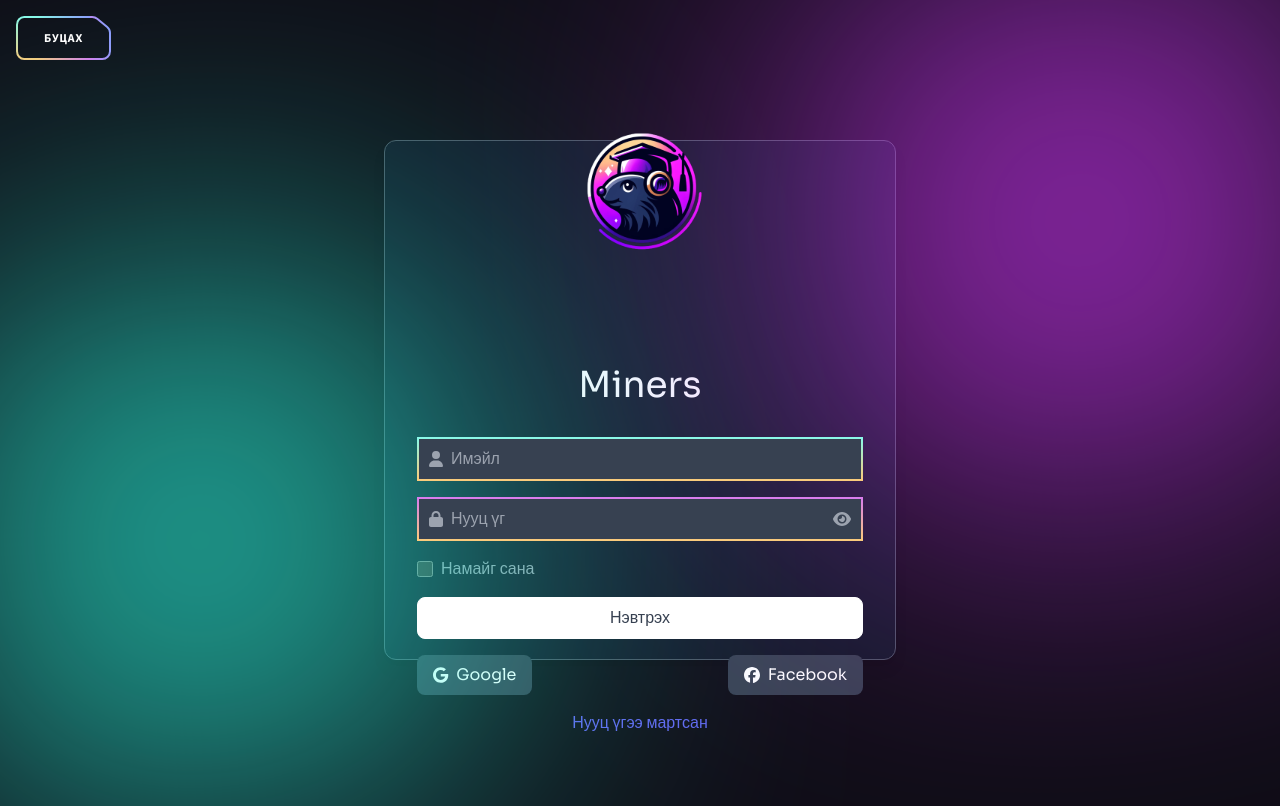
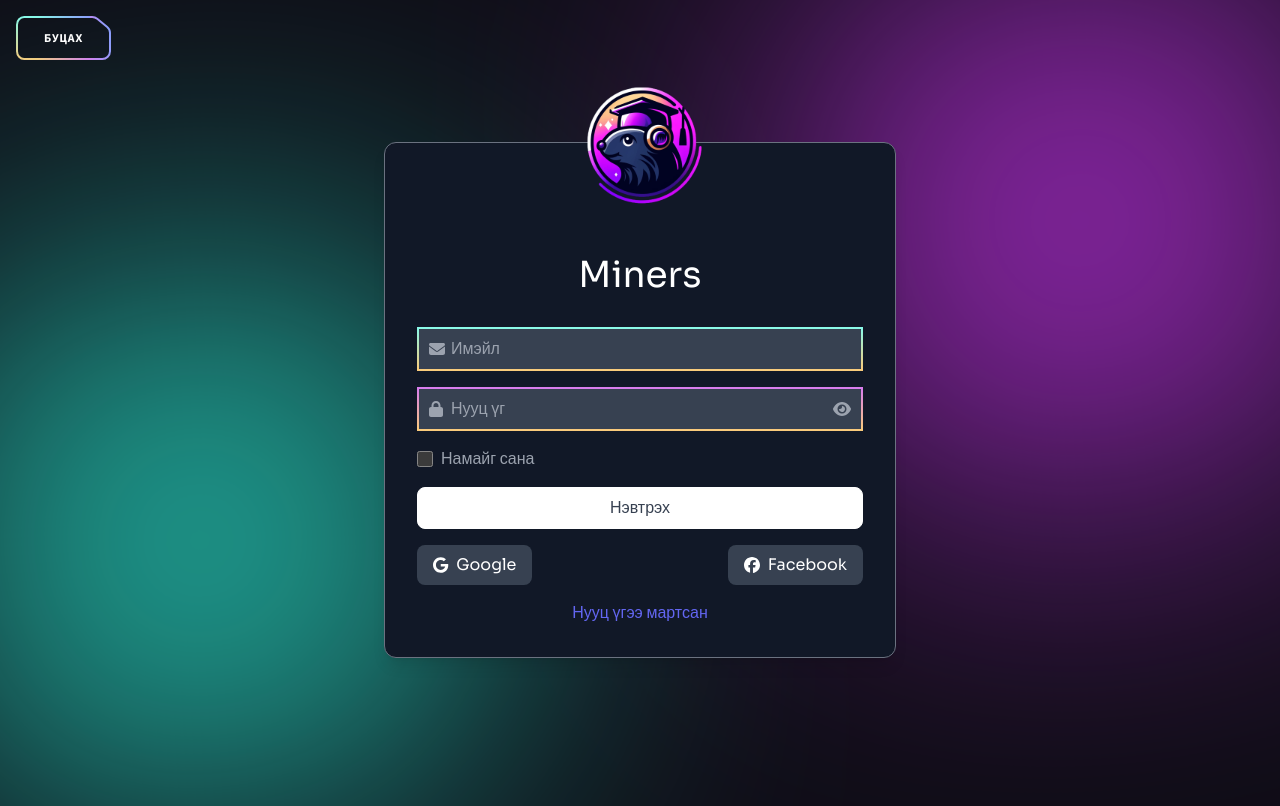
Before and after one commit to brainGP/Miners, a React (Vite) app: page /login in a window 1280 px wide. Shown: the top 806 px of the page. Built offline with nearby package versions, Linux system fonts and the light colour scheme.

Commit message:
DOrjoooo

```diff
--- a/src/components/Login.jsx
+++ b/src/components/Login.jsx
@@ -5,6 +5,7 @@ import {
   faLock,
   faEye,
   faEyeSlash,
+  faEnvelope,
 } from "@fortawesome/free-solid-svg-icons";
 import { faGoogle, faFacebook } from "@fortawesome/free-brands-svg-icons";
 import { Link, useNavigate } from "react-router-dom";
@@ -45,7 +46,7 @@ const Login = () => {
   };
 
   return (
-    <div className="h-screen flex flex-col items-center justify-center bg-[#0E0C15] relative">
+    <div className="min-h-screen flex flex-col items-center justify-center bg-[#0E0C15] p-4 sm:p-8 pt-0 relative">
       <div className="absolute top-0 left-0 m-4">
         <Button
           className="hidden lg:flex undefined bg-dark rounded-lg hover:before:blur before:transition before:ease-in-out before:duration-300"
@@ -57,17 +58,15 @@ const Login = () => {
       <ButtonGradient />
       <div className="w-[480px] h-[480px] bg-[#D735FF] absolute -right-[40px] top-0 blur-[160px] rounded-full animate-move-shape"></div>
       <div className="w-[480px] h-[480px] bg-[#28FFE2] absolute -left-[40px] bottom-0 blur-[160px] rounded-full animate-move-shape"></div>
-      <div className="bg-gray-900 p-8 rounded-xl shadow-lg w-[50%] h-[65%] max-w-sm sm:max-w-md lg:max-w-lg animate-fade-in  border border-gray-600">
-        <div className="flex justify-center">
+      <div className="bg-gray-900 p-8 rounded-xl shadow-lg w-full max-w-sm sm:max-w-md lg:max-w-lg animate-fade-in relative border border-gray-500">
+        <div className="flex justify-center mb-6">
           <img
             src={brainwave}
             alt="Dminers"
-            className="h-40 w-40 sm:h-48 sm:w-48 -translate-y-20"
-            // Adjusted size
+            className="h-40 w-40 sm:h-48 sm:w-48 absolute -top-24"
           />
         </div>
-
-        <h1 className="text-xl sm:text-4xl text-white text-center mb-8 animate-slide-in-left">
+        <h1 className="text-xl sm:text-4xl text-white text-center mt-20 mb-8 animate-slide-in-left">
           Miners
         </h1>
         <form onSubmit={onSubmit}>
@@ -84,7 +83,7 @@ const Login = () => {
               }}
             />
             <span className="absolute inset-y-0 left-3 flex items-center text-gray-400">
-              <FontAwesomeIcon icon={faUser} />
+              <FontAwesomeIcon icon={faEnvelope} />
             </span>
           </div>
           <div className="mb-4 relative">
--- a/src/components/Signup.jsx
+++ b/src/components/Signup.jsx
@@ -49,7 +49,7 @@ const Signup = () => {
     <div className="min-h-screen flex flex-col items-center justify-center bg-[#0E0C15] p-4 sm:p-8 pt-0 relative">
       <div className="absolute top-0 left-0 m-4">
         <Button
-          className="hidden lg:flex undefined bg-dark rounded-lg gradient-border hover:before:blur before:transition before:ease-in-out before:duration-300"
+          className="hidden lg:flex undefined bg-dark rounded-lg hover:before:blur before:transition before:ease-in-out before:duration-300"
           href="/"
         >
           Буцах
@@ -125,22 +125,22 @@ const Signup = () => {
           <div className="mb-4">
             <button
               type="submit"
-              className="w-full py-2 px-4 bg-white text-gray-700 rounded-lg focus:outline-none focus:ring-2 border-white backdrop-blur-2xl focus:ring-purple-500 gradient-border"
+              className="w-full py-2 px-4 bg-white text-gray-700 rounded-lg focus:outline-none focus:ring-2 border border-white backdrop-blur-2xl focus:ring-purple-500 hover:text-purple-500 hover:border-purple-500"
             >
               Нэвтрэх
             </button>
           </div>
           <div className="flex flex-col sm:flex-row sm:justify-between items-center space-y-2 sm:space-y-0 sm:space-x-2">
-            <Button
+            <button
               type="button"
-              className="w-full sm:w-auto flex items-center justify-center py-2 px-4 bg-gray-700 text-white rounded-lg hover:bg-gray-600 focus:outline-none focus:ring-2 focus:ring-gray-500 gradient-border"
+              className="w-full sm:w-auto flex items-center justify-center py-2 px-4 bg-gray-700 text-white rounded-lg hover:bg-gray-600 focus:outline-none focus:ring-2 focus:ring-gray-500"
             >
               <FontAwesomeIcon icon={faGoogle} className="mr-2" />
               Google
-            </Button>
+            </button>
             <a
               type="button"
-              className="w-full sm:w-auto flex items-center justify-center py-2 px-4 bg-gray-700 text-white rounded-lg hover:bg-gray-600 focus:outline-none focus:ring-2 focus:ring-gray-500 gradient-border"
+              className="w-full sm:w-auto flex items-center justify-center py-2 px-4 bg-gray-700 text-white rounded-lg hover:bg-gray-600 focus:outline-none focus:ring-2 focus:ring-gray-500"
             >
               <FontAwesomeIcon icon={faFacebook} className="mr-2" />
               Facebook
```
